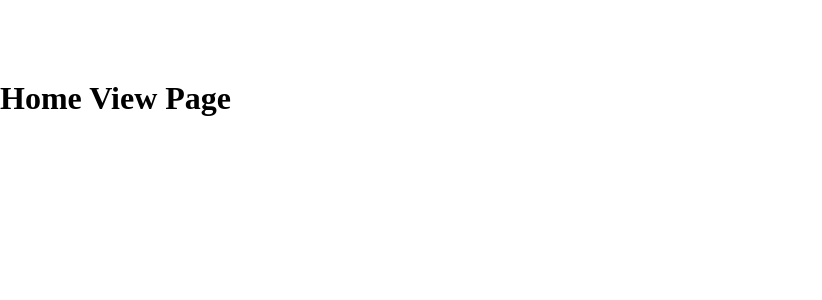
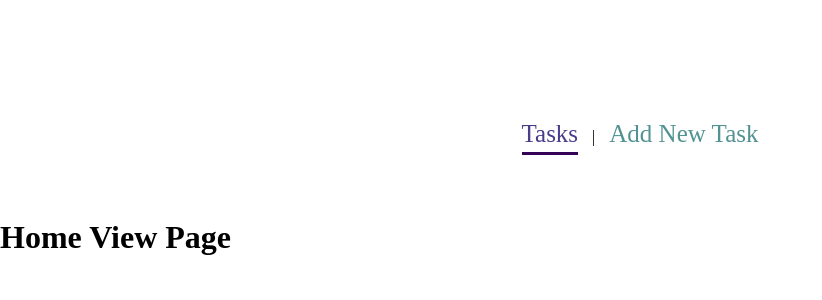
Before and after one commit to EsrafilElahi/vue-tasks-list, a Vue app: page / in a window 1280 px wide. Shown: the top 300 px of the page, without its empty margins (0-822 px from the left). Built offline with nearby package versions, Linux system fonts and the light colour scheme.

Commit message:
style navbar

```diff
--- a/src/App.vue
+++ b/src/App.vue
@@ -1,6 +1,7 @@
 <template>
   <div class="container">
     <div class="box-items">
+      <Navbar />
       <router-view></router-view>
     </div>
   </div>
@@ -8,14 +9,11 @@
 
 <script>
 // import TaskItem from './components/TaskItem.vue';
+import Navbar from './components/Navbar.vue'
 
 export default {
   name: 'App',
-  // components: { TaskItem }
-
-  mounted() {
-    // this.$router.push("/add")
-  }
+  components: { Navbar }
 }
 </script>
 
--- a/src/components/Navbar.vue
+++ b/src/components/Navbar.vue
@@ -1,14 +1,33 @@
 <template>
-  <div>
+  <nav class="main-nav">
     <router-link :to="{ name: 'Home' }">Tasks</router-link> |
     <router-link :to="{ name: 'AddTask' }">Add New Task</router-link>
-  </div>
+  </nav>
 </template>
 
 <script>
 export default {
-
+  name: 'NavbarComponent'
 }
 </script>
 
-<style scoped></style>
+<style scoped>
+.main-nav {
+  text-align: center;
+  margin: 40px auto;
+}
+
+.main-nav a {
+  display: inline-block;
+  text-decoration: none;
+  margin: 0 10px;
+  color: rgb(82, 146, 146);
+  font-size: 25px;
+}
+
+a.router-link-active {
+  border-bottom: 3px solid rgb(52, 3, 87);
+  padding-bottom: 4px;
+  color: darkslateblue;
+}
+</style>
```
